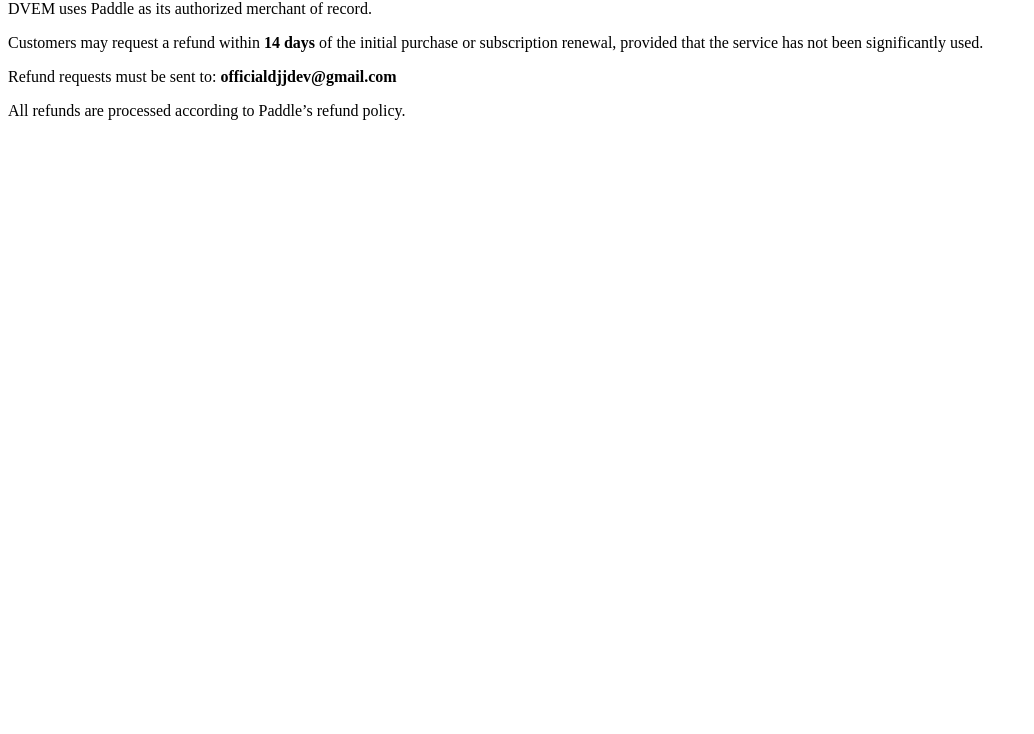
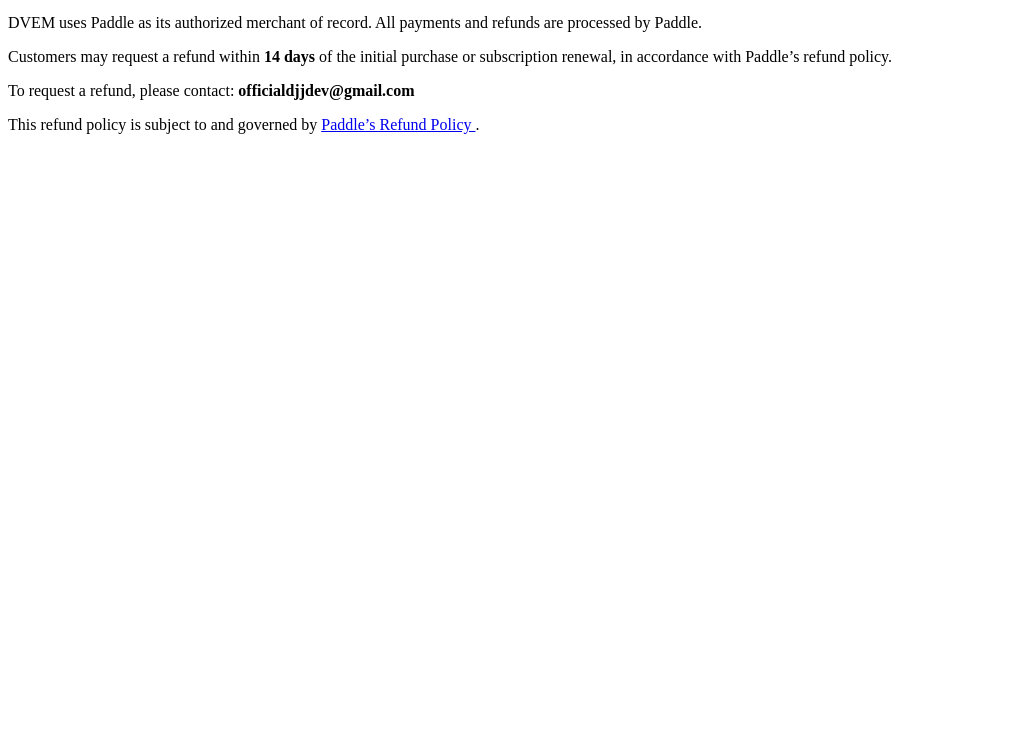
Before and after one commit to Deokjjang/deokjjang.github.io, a plain HTML site: page refund.html in a window 1280 px wide. Shown: the part 66-800 px from the top of the page, without its empty margins (0-1034 px from the left). Drawn offline with Linux system fonts and the light colour scheme.

Commit message:
Update refund.html

```diff
--- a/refund.html
+++ b/refund.html
@@ -1,19 +1,33 @@
+<!doctype html>
+<html lang="en">
+  <head>
+    <meta charset="utf-8" />
+    <title>Refund Policy — DVEM</title>
+    <meta name="viewport" content="width=device-width, initial-scale=1" />
+  </head>
+  <body>
     <h1>Refund Policy</h1>
 
     <p>
       DVEM uses Paddle as its authorized merchant of record.
+      All payments and refunds are processed by Paddle.
     </p>
 
     <p>
       Customers may request a refund within <strong>14 days</strong> of the initial purchase
-or subscription renewal, provided that the service has not been significantly used.
+      or subscription renewal, in accordance with Paddle’s refund policy.
     </p>
 
     <p>
-Refund requests must be sent to:
+      To request a refund, please contact:
       <strong>officialdjjdev@gmail.com</strong>
     </p>
 
     <p>
-All refunds are processed according to Paddle’s refund policy.
+      This refund policy is subject to and governed by
+      <a href="https://www.paddle.com/legal/refunds" target="_blank" rel="noopener">
+        Paddle’s Refund Policy
+      </a>.
     </p>
+  </body>
+</html>
```
Lines whose indentation alone changed are shown as unchanged.
